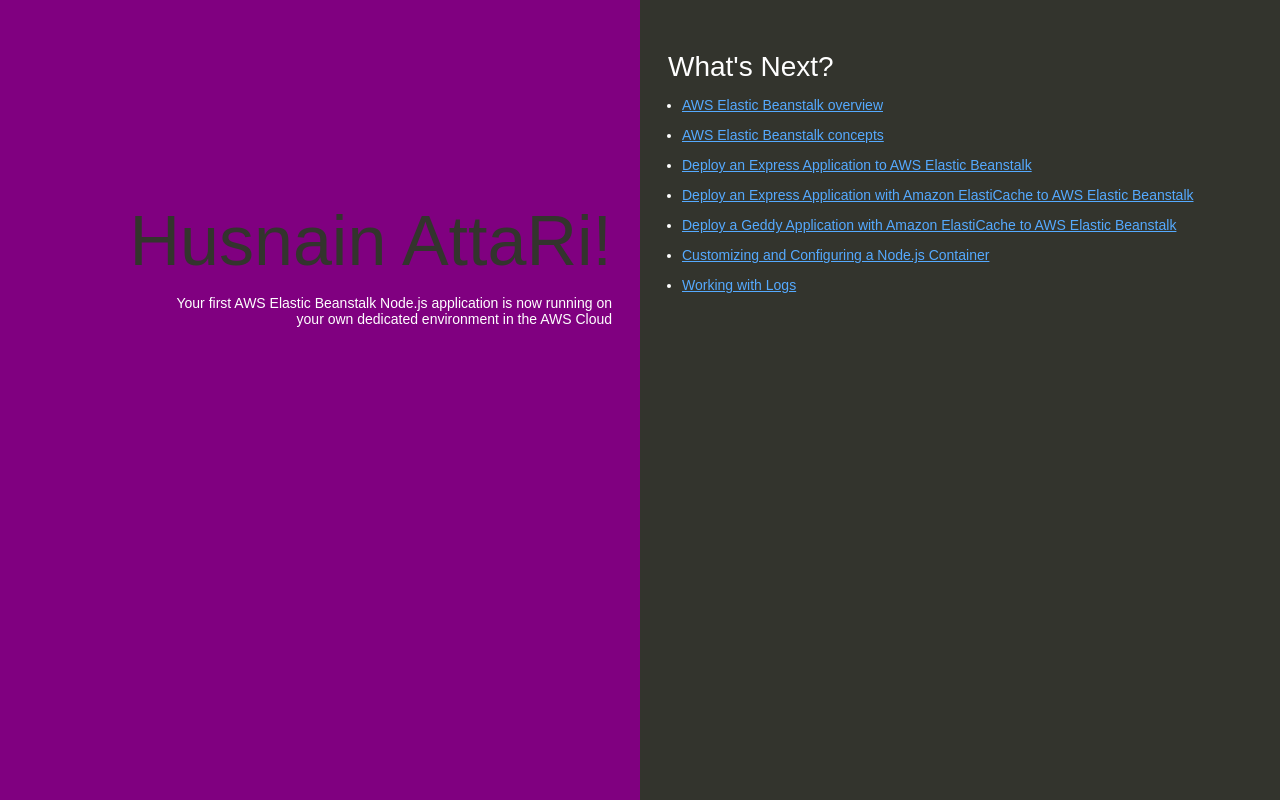
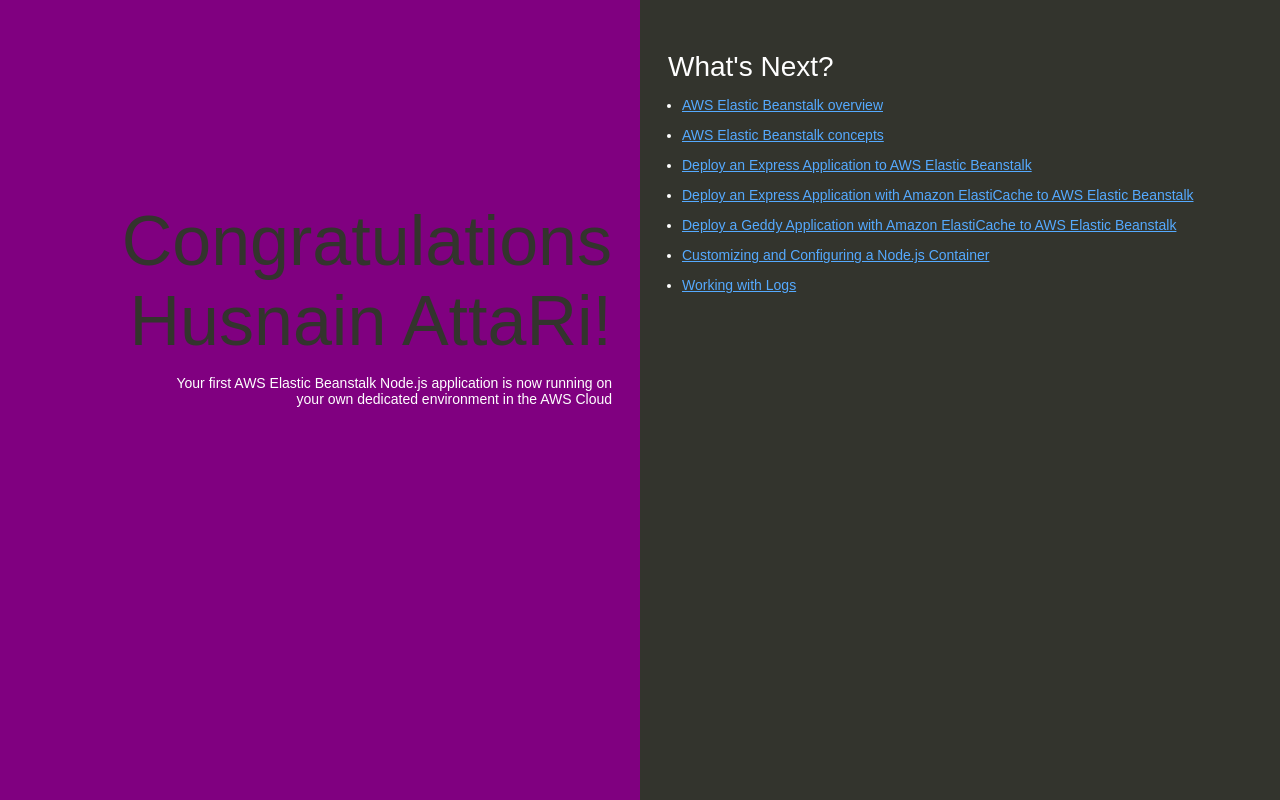
Before and after one commit to Husnain2692/my-nodejs-app, a website: page index.html in a window 1280 px wide. Drawn offline with Linux system fonts and the light colour scheme.

Commit message:
Update index.html

```diff
--- a/index.html
+++ b/index.html
@@ -74,7 +74,7 @@
   </head>
   <body>
     <div class="textColumn">
-      <h1>Husnain AttaRi!</h1>
+      <h1>Congratulations Husnain AttaRi!</h1>
       <p>Your first AWS Elastic Beanstalk Node.js application is now running on your own dedicated environment in the AWS Cloud</p>
     </div>
     <div class="linksColumn">
```
